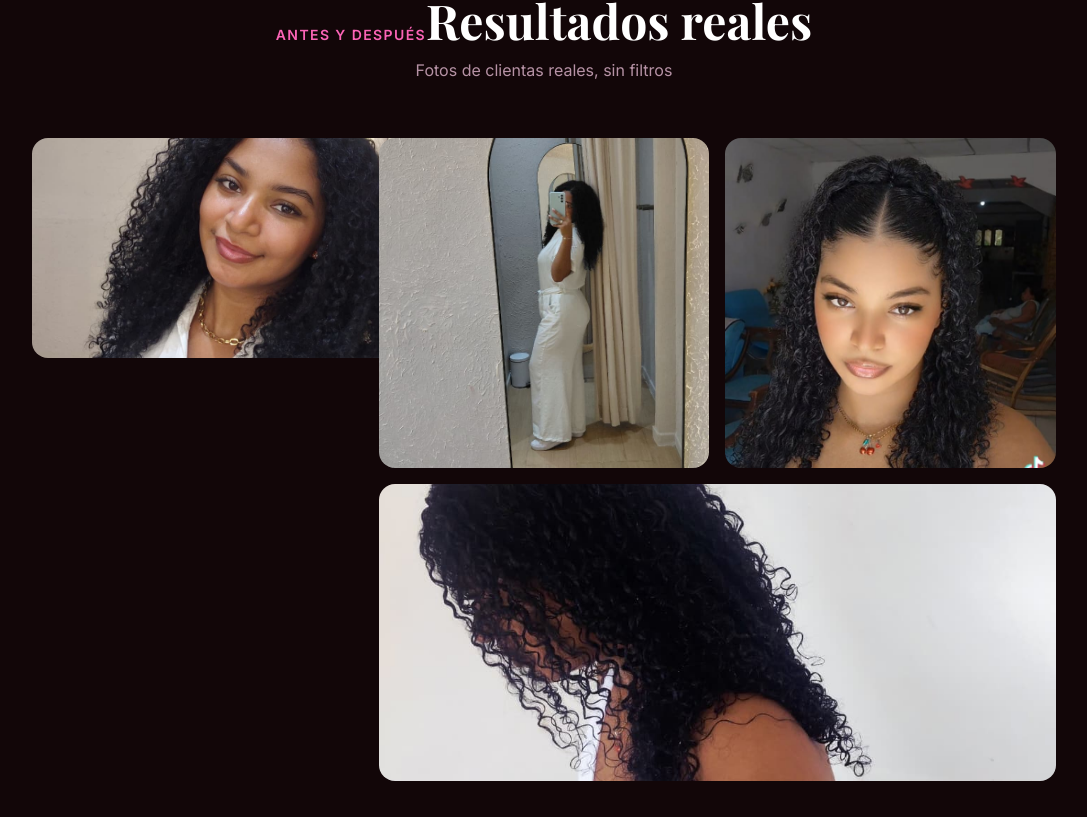
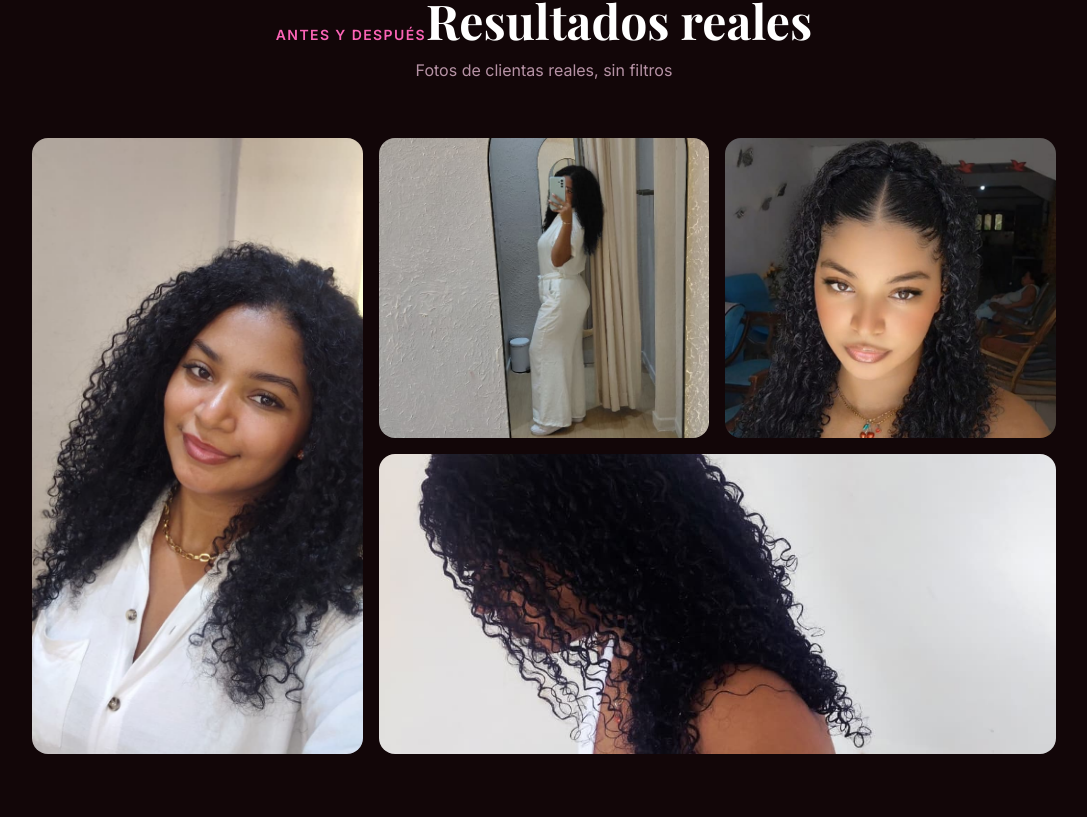
Before and after one commit to Brayan0225/vale-glow-hair, a Next.js app: page / in a window 1280 px wide. Shown: the part 3563-4380 px from the top of the page, without its empty margins (96-1183 px from the left). Built offline with nearby package versions, Linux system fonts and the light colour scheme; a web font is replaced by a local one.

Commit message:
Galería — layouts separados móvil y PC

```diff
--- a/app/components/Gallery.tsx
+++ b/app/components/Gallery.tsx
@@ -27,39 +27,43 @@ export default function Gallery() {
 
   return (
     <>
+      {/* MÓVIL: img full / 2 cols / img full */}
       <motion.div
-        className="grid grid-cols-2 md:grid-cols-3 md:grid-rows-2 gap-4"
-        style={{ height: "auto" }}
+        className="flex flex-col gap-4 md:hidden"
         variants={container}
         initial="hidden"
         whileInView="show"
         viewport={{ once: true, margin: "-80px" }}
       >
-        {/* Imagen 0 — móvil: ancho completo | PC: col 1 filas 1-2 */}
         <GalleryItem img={images[0]} index={0} onClick={setIndex}
-          className="col-span-2 md:col-span-1 md:row-span-2"
-          style={{ aspectRatio: "16/9", minHeight: 220 } as React.CSSProperties}
-          labelSize="text-sm"
-        />
+          className="w-full" style={{ aspectRatio: "4/3" }} labelSize="text-sm" />
+        <div className="grid grid-cols-2 gap-4">
+          <GalleryItem img={images[1]} index={1} onClick={setIndex}
+            className="" style={{ aspectRatio: "1/1" }} />
+          <GalleryItem img={images[2]} index={2} onClick={setIndex}
+            className="" style={{ aspectRatio: "1/1" }} />
+        </div>
+        <GalleryItem img={images[3]} index={3} onClick={setIndex}
+          className="w-full" style={{ aspectRatio: "4/3" }} labelSize="text-sm" />
+      </motion.div>
 
-        {/* Imagen 1 — móvil: col 1 | PC: col 2 fila 1 */}
+      {/* PC: 1 tall izq + 2 arriba der + 1 wide abajo der */}
+      <motion.div
+        className="hidden md:grid gap-4"
+        style={{ gridTemplateColumns: "1fr 1fr 1fr", gridTemplateRows: "300px 300px" }}
+        variants={container}
+        initial="hidden"
+        whileInView="show"
+        viewport={{ once: true, margin: "-80px" }}
+      >
+        <GalleryItem img={images[0]} index={0} onClick={setIndex}
+          className="row-span-2" style={{}} labelSize="text-sm" />
         <GalleryItem img={images[1]} index={1} onClick={setIndex}
-          className="col-span-1"
-          style={{ aspectRatio: "1/1" }}
-        />
-
-        {/* Imagen 2 — móvil: col 2 | PC: col 3 fila 1 */}
+          className="" style={{}} />
         <GalleryItem img={images[2]} index={2} onClick={setIndex}
-          className="col-span-1"
-          style={{ aspectRatio: "1/1" }}
-        />
-
-        {/* Imagen 3 — móvil: ancho completo | PC: cols 2-3 fila 2 */}
+          className="" style={{}} />
         <GalleryItem img={images[3]} index={3} onClick={setIndex}
-          className="col-span-2"
-          style={{ aspectRatio: "16/7" }}
-          labelSize="text-sm"
-        />
+          className="col-span-2" style={{}} labelSize="text-sm" />
       </motion.div>
 
       <AppLightbox
```
